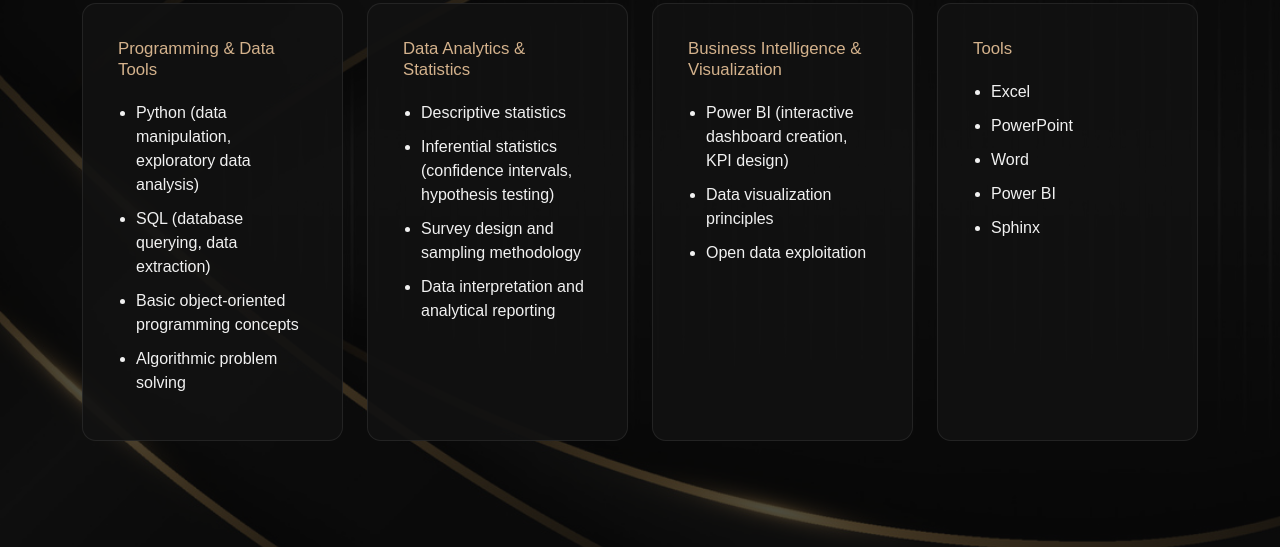
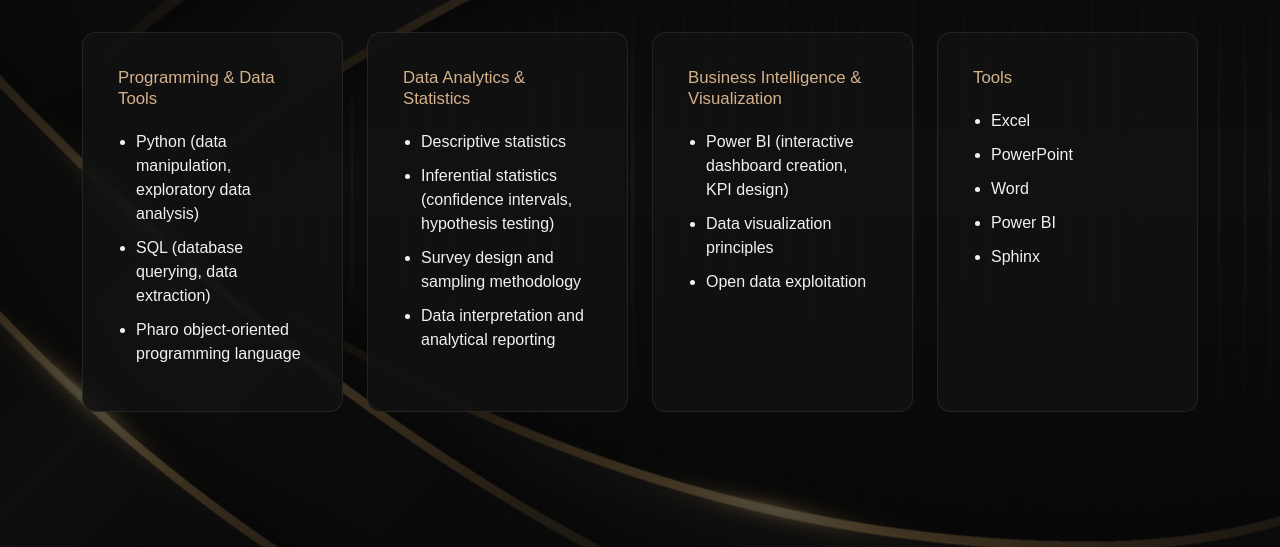
Before and after one commit to KK0333/Portfolio-Iness, a plain HTML site: page index.html in a window 1280 px wide. Shown: the part 1831-2378 px from the top of the page. Drawn offline with nearby package versions, Linux system fonts and the light colour scheme.

Commit message:
Update index.html

```diff
--- a/index.html
+++ b/index.html
@@ -108,8 +108,7 @@
               <ul>
                 <li>Python (data manipulation, exploratory data analysis)</li>
                 <li>SQL (database querying, data extraction)</li>
-                <li>Basic object-oriented programming concepts</li>
-                <li>Algorithmic problem solving</li>
+                <li>Pharo object-oriented programming language</li>
               </ul>
 
             </div>
```
